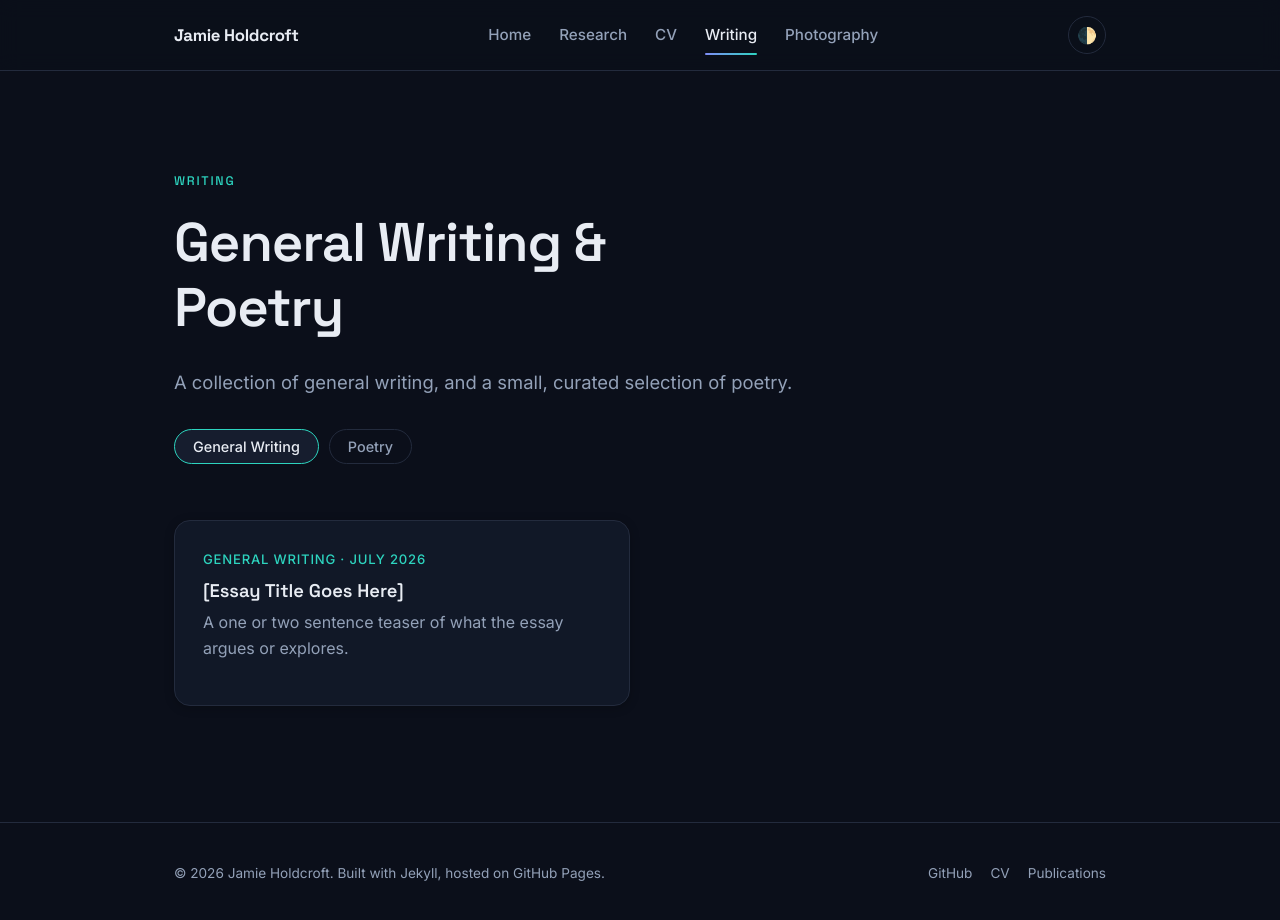
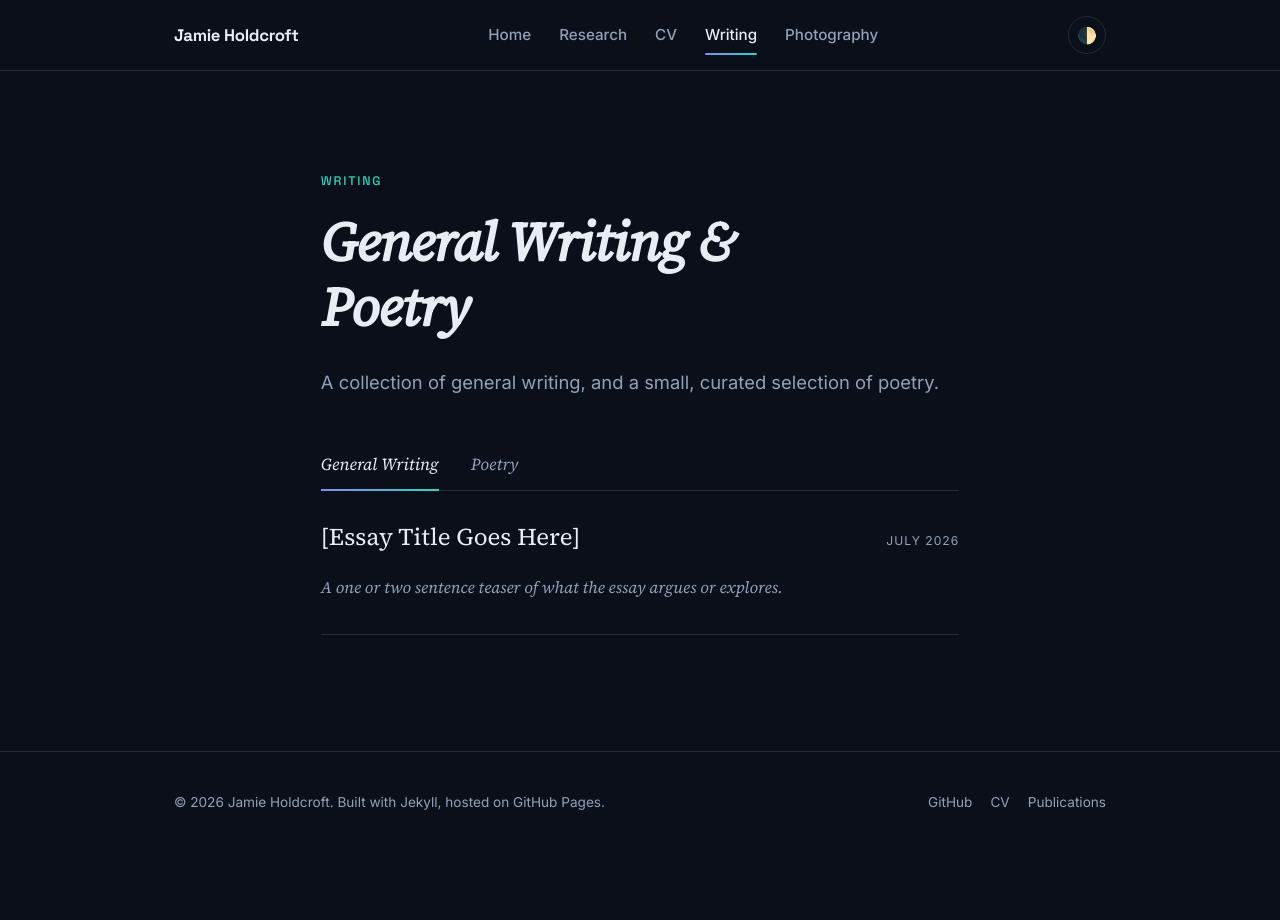
Before and after one commit to JamieHoldcroft/jamieholdcroft.github.io, a Jekyll site: the page built from writing.html, in a window 1280 px wide and 925 px high. Shown: the top 920 px of the window. Built offline with Jekyll 4.4.1, drawn with Linux system fonts in a browser that asks for light colours.

Commit message:
Redesign Writing section as a literary journal
Replace card-grid layout with a narrow centered column, serif
typography, and minimal underline tabs -- same ocean/night palette,
but reads more like a literary journal than a dashboard.

```diff
--- a/_layouts/writing-entry.html
+++ b/_layouts/writing-entry.html
@@ -2,7 +2,7 @@
 layout: default
 ---
 <section class="section">
-  <div class="container">
+  <div class="container writing-column">
     <a class="back-link" href="{{ '/writing.html' | relative_url }}">← Back to Writing</a>
     <article class="prose">
       <span class="card-meta">
--- a/css/style.css
+++ b/css/style.css
@@ -289,42 +289,97 @@ p { color: var(--text-muted); margin: 0 0 1em; }
 
 .skills-list { display: flex; flex-wrap: wrap; gap: 10px; }
 
-/* ---------- Writing ---------- */
-.writing-toggle { display: flex; gap: 10px; margin-bottom: 32px; }
+/* ---------- Writing ----------
+   Literary-journal treatment: no cards, serif typography, a narrow
+   centered column, minimal underline tabs instead of filled pills. */
+.writing-column {
+  max-width: 68ch;
+  margin: 0 auto;
+}
+
+.literary-heading {
+  font-family: var(--font-serif);
+  font-weight: 600;
+  font-style: italic;
+}
+
+.writing-toggle {
+  display: flex;
+  gap: 32px;
+  border-bottom: 1px solid var(--border);
+}
 .writing-toggle button {
-  background: transparent;
-  border: 1px solid var(--border);
+  background: none;
+  border: none;
   color: var(--text-muted);
-  padding: 8px 18px;
-  border-radius: 999px;
+  font-family: var(--font-serif);
+  font-style: italic;
+  font-size: 1.05rem;
+  padding: 0 0 14px;
   cursor: pointer;
-  font-family: var(--font-body);
-  font-size: 0.9rem;
-  font-weight: 500;
+  position: relative;
 }
-.writing-toggle button.active {
-  background: var(--bg-elevated);
-  color: var(--text);
-  border-color: var(--accent);
+.writing-toggle button.active { color: var(--text); }
+.writing-toggle button.active::after {
+  content: "";
+  position: absolute;
+  left: 0; right: 0; bottom: -1px;
+  height: 2px;
+  background: var(--accent-gradient);
 }
 
 .writing-group { display: none; }
 .writing-group.active { display: block; }
 
-.poem-excerpt {
+.writing-list-item {
+  display: block;
+  padding: 32px 0;
+  border-bottom: 1px solid var(--border);
+  color: inherit;
+}
+.writing-list-item:hover { text-decoration: none; }
+.writing-list-row {
+  display: flex;
+  justify-content: space-between;
+  align-items: baseline;
+  gap: 16px;
+  margin-bottom: 10px;
+}
+.writing-list-title {
+  font-family: var(--font-serif);
+  font-size: 1.5rem;
+  font-weight: 400;
+  color: var(--text);
+  transition: color 0.2s ease;
+}
+.writing-list-item:hover .writing-list-title { color: var(--accent); }
+.writing-list-date {
+  font-family: var(--font-body);
+  font-size: 0.76rem;
+  color: var(--text-muted);
+  text-transform: uppercase;
+  letter-spacing: 0.08em;
+  white-space: nowrap;
+}
+.writing-list-teaser {
   font-family: var(--font-serif);
   font-style: italic;
   color: var(--text-muted);
+  font-size: 1.02rem;
+  line-height: 1.7;
+  margin: 0;
   white-space: pre-wrap;
 }
 
 article.prose {
   font-family: var(--font-serif);
-  font-size: 1.08rem;
+  font-size: 1.1rem;
+  line-height: 1.8;
   max-width: 68ch;
+  margin: 0 auto;
 }
 article.prose p { color: var(--text); }
-article.prose h1 { font-family: var(--font-display); }
+article.prose h1 { font-family: var(--font-serif); font-weight: 600; font-size: 2.4rem; }
 article.prose .poem-body { white-space: pre-wrap; font-style: italic; }
 
 .back-link { display: inline-block; margin-bottom: 28px; font-size: 0.9rem; color: var(--text-muted); }
--- a/writing.html
+++ b/writing.html
@@ -4,49 +4,50 @@ title: "Writing — Jamie Holdcroft"
 description: "General writing and poetry by Jamie Holdcroft."
 ---
 <section class="hero" style="padding-bottom: 24px;">
-  <div class="container">
+  <div class="container writing-column">
     <span class="eyebrow">Writing</span>
-    <h1>General Writing &amp; Poetry</h1>
+    <h1 class="literary-heading">General Writing &amp; Poetry</h1>
     <p class="hero-lede">
       A collection of general writing, and a small, curated selection of poetry.
     </p>
+  </div>
+</section>
+
+<section class="section" style="padding-top: 0;">
+  <div class="container writing-column">
     <div class="writing-toggle">
       <button class="active" data-target="essays-group">General Writing</button>
       <button data-target="poetry-group">Poetry</button>
     </div>
-  </div>
-</section>
 
-<section class="section" style="padding-top: 0;">
-  <div class="container">
     <div id="essays-group" class="writing-group active">
-      <div class="grid grid-2">
       {% assign essays = site.essays | sort: "date" | reverse %}
       {% for essay in essays %}
-        <div class="card">
-          <span class="card-meta">General Writing{% if essay.date %} · {{ essay.date | date: "%B %Y" }}{% endif %}</span>
-          <h3><a href="{{ essay.url | relative_url }}">{{ essay.title }}</a></h3>
-          <p>{{ essay.excerpt | escape }}</p>
+      <a class="writing-list-item" href="{{ essay.url | relative_url }}">
+        <div class="writing-list-row">
+          <h3 class="writing-list-title">{{ essay.title }}</h3>
+          {% if essay.date %}<span class="writing-list-date">{{ essay.date | date: "%B %Y" }}</span>{% endif %}
         </div>
+        <p class="writing-list-teaser">{{ essay.excerpt | escape }}</p>
+      </a>
       {% else %}
       <p>No writing yet.</p>
       {% endfor %}
     </div>
-    </div>
 
     <div id="poetry-group" class="writing-group">
-      <div class="grid grid-2">
       {% assign poems = site.poems | sort: "date" | reverse %}
       {% for poem in poems %}
-        <div class="card">
-          <span class="card-meta">Poetry{% if poem.date %} · {{ poem.date | date: "%B %Y" }}{% endif %}</span>
-          <h3><a href="{{ poem.url | relative_url }}">{{ poem.title }}</a></h3>
-          <p class="poem-excerpt">{{ poem.excerpt | escape | newline_to_br }}</p>
+      <a class="writing-list-item" href="{{ poem.url | relative_url }}">
+        <div class="writing-list-row">
+          <h3 class="writing-list-title">{{ poem.title }}</h3>
+          {% if poem.date %}<span class="writing-list-date">{{ poem.date | date: "%B %Y" }}</span>{% endif %}
         </div>
+        <p class="writing-list-teaser">{{ poem.excerpt | escape | newline_to_br }}</p>
+      </a>
       {% else %}
       <p>No poems yet.</p>
       {% endfor %}
     </div>
   </div>
-  </div>
 </section>
```
Lines whose indentation alone changed are shown as unchanged.
